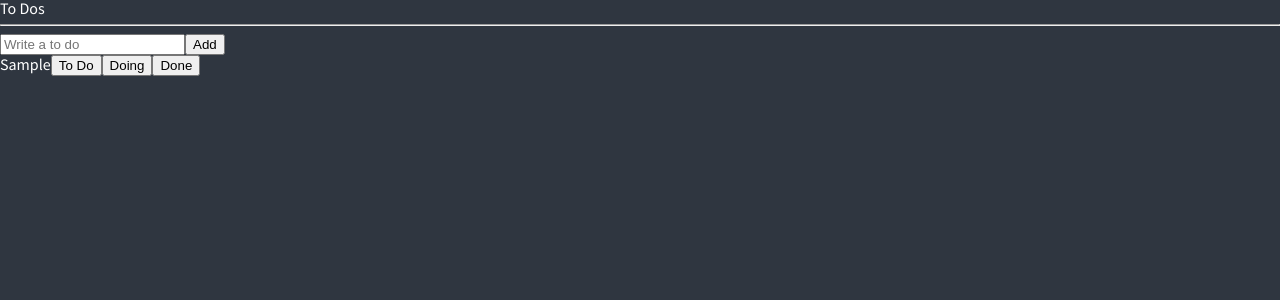
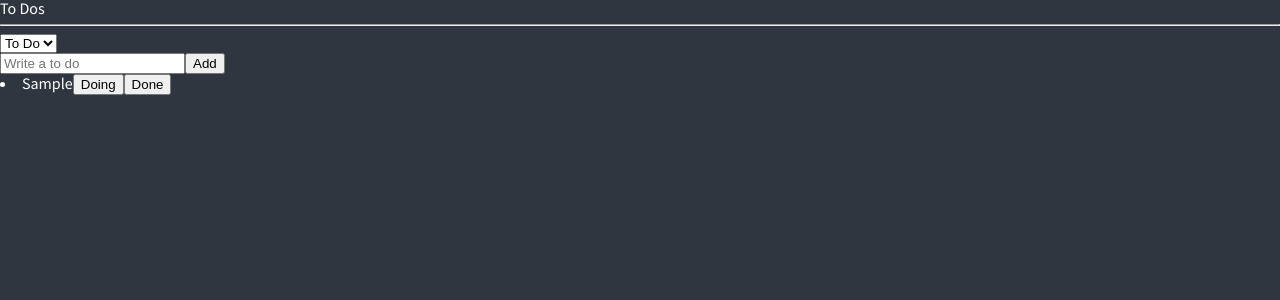
Before and after one commit to roroism/React-ms2, a React (Create React App) app: page / in a window 1280 px wide. Both pictures are taken after typing "Sample" into the empty fields and a click on the button "Add". Shown: the top 300 px of the page. Built offline with nearby package versions, Linux system fonts and the light colour scheme.

Commit message:
feat: Create category of TodoList

```diff
--- a/src/components/CreateTodo.tsx
+++ b/src/components/CreateTodo.tsx
@@ -1,6 +1,6 @@
 import { useForm } from "react-hook-form";
-import { useSetRecoilState } from "recoil";
-import { toDoState } from "./atoms";
+import { useRecoilValue, useSetRecoilState } from "recoil";
+import { categoryState, toDoState } from "./atoms";
 
 interface IForm {
   toDo: string;
@@ -8,12 +8,13 @@
 
 function CreateToDo() {
   const setToDos = useSetRecoilState(toDoState);
+  const category = useRecoilValue(categoryState);
   const { handleSubmit, register, setValue } = useForm<IForm>();
 
   const handleValid = ({ toDo }: IForm) => {
     console.log("add to do : ", toDo);
     setToDos((oldToDos) => [
-      { text: toDo, id: Date.now(), category: "TO_DO" },
+      { text: toDo, id: Date.now(), category },
       ...oldToDos,
     ]);
     setValue("toDo", "");
--- a/src/components/ToDo.tsx
+++ b/src/components/ToDo.tsx
@@ -1,12 +1,65 @@
-import { IToDo } from "./atoms";
+import React from "react";
+import { useSetRecoilState } from "recoil";
+import { Categories, IToDo, toDoState } from "./atoms";
 
-function ToDo({ text }: IToDo) {
+// function ToDo({ text, category }: IToDo) {
+//   const onClick = (newCategory: IToDo["category"]) => {
+
+//   };
+
+//   return (
+//     <li>
+//       <span>{text}</span>
+//       {category !== "DOING" && (
+//         <button onClick={() => onClick("DOING")}>Doing</button>
+//       )}
+//       {category !== "TO_DO" && (
+//         <button onClick={() => onClick("TO_DO")}>To Do</button>
+//       )}
+//       {category !== "DONE" && (
+//         <button onClick={() => onClick("DONE")}>Done</button>
+//       )}
+//     </li>
+//   );
+// }
+
+function ToDo({ text, category, id }: IToDo) {
+  const setToDos = useSetRecoilState(toDoState);
+  const onClick = (event: React.MouseEvent<HTMLButtonElement>) => {
+    const {
+      currentTarget: { name },
+    } = event;
+    setToDos((oldToDos) => {
+      const targetIndex = oldToDos.findIndex((toDo) => toDo.id === id);
+      const oldToDo = oldToDos[targetIndex];
+      const newToDo = { text, id, category: name as IToDo["category"] };
+      console.log(oldToDo, newToDo);
+      return [
+        ...oldToDos.slice(0, targetIndex),
+        newToDo,
+        ...oldToDos.slice(targetIndex + 1),
+      ];
+    });
+  };
+
   return (
     <li>
       <span>{text}</span>
-      <button>To Do</button>
-      <button>Doing</button>
-      <button>Done</button>
+      {category !== Categories.DOING && (
+        <button name={Categories.DOING} onClick={onClick}>
+          Doing
+        </button>
+      )}
+      {category !== Categories.TO_DO && (
+        <button name={Categories.TO_DO} onClick={onClick}>
+          To Do
+        </button>
+      )}
+      {category !== Categories.DONE && (
+        <button name={Categories.DONE} onClick={onClick}>
+          Done
+        </button>
+      )}
     </li>
   );
 }
--- a/src/components/ToDoList.tsx
+++ b/src/components/ToDoList.tsx
@@ -1,24 +1,32 @@
 import React from "react";
-import { useRecoilValue } from "recoil";
-import { toDoState } from "./atoms";
+import { useRecoilState, useRecoilValue } from "recoil";
+import { Categories, categoryState, toDoSelector, toDoState } from "./atoms";
 import CreateToDo from "./CreateTodo";
 import ToDo from "./ToDo";
 
 function ToDoList() {
-  const toDos = useRecoilValue(toDoState);
+  // const toDos = useRecoilValue(toDoState);
+  // console.log(toDos);
+  const toDos = useRecoilValue(toDoSelector);
+  const [category, setCategory] = useRecoilState(categoryState);
+  const onInput = (event: React.FormEvent<HTMLSelectElement>) => {
+    setCategory(event.currentTarget.value as Categories);
+  };
 
-  console.log("toDos", toDos);
+  console.log(category);
   return (
     <div>
       <h1>To Dos</h1>
       <hr />
+      <select value={category} onInput={onInput}>
+        <option value={Categories.TO_DO}>To Do</option>
+        <option value={Categories.DOING}>Doing</option>
+        <option value={Categories.DONE}>Done</option>
+      </select>
       <CreateToDo />
-      <ul>
-        {toDos.map((toDo) => (
-          // <ToDo text={toDo.text} category={toDo.category} id={toDo.id} />
-          <ToDo key={toDo.id} {...toDo} />
-        ))}
-      </ul>
+      {toDos?.map((toDo) => (
+        <ToDo key={toDo.id} {...toDo} />
+      ))}
     </div>
   );
 }
--- a/src/components/atoms.tsx
+++ b/src/components/atoms.tsx
@@ -1,12 +1,40 @@
-import { atom } from "recoil";
+import { atom, selector } from "recoil";
+
+// type categories = "TO_DO" | "DOING" | "DONE";
+
+export enum Categories {
+  "TO_DO" = "TO_DO",
+  "DOING" = "DOING",
+  "DONE" = "DONE",
+}
 
 export interface IToDo {
   text: string;
   id: number;
-  category: "TO_DO" | "DOING" | "DONE";
+  category: Categories;
 }
+
+export const categoryState = atom<Categories>({
+  key: "category",
+  default: Categories.TO_DO,
+});
 
 export const toDoState = atom<IToDo[]>({
   key: "toDo",
   default: [],
 });
+
+export const toDoSelector = selector({
+  key: "toDoSelector",
+  get: ({ get }) => {
+    const toDos = get(toDoState);
+    const category = get(categoryState);
+    return toDos.filter((toDo) => toDo.category === category);
+
+    // return [
+    //   toDos.filter((toDo) => toDo.category === "TO_DO"),
+    //   toDos.filter((toDo) => toDo.category === "DOING"),
+    //   toDos.filter((toDo) => toDo.category === "DONE"),
+    // ];
+  },
+});
```
